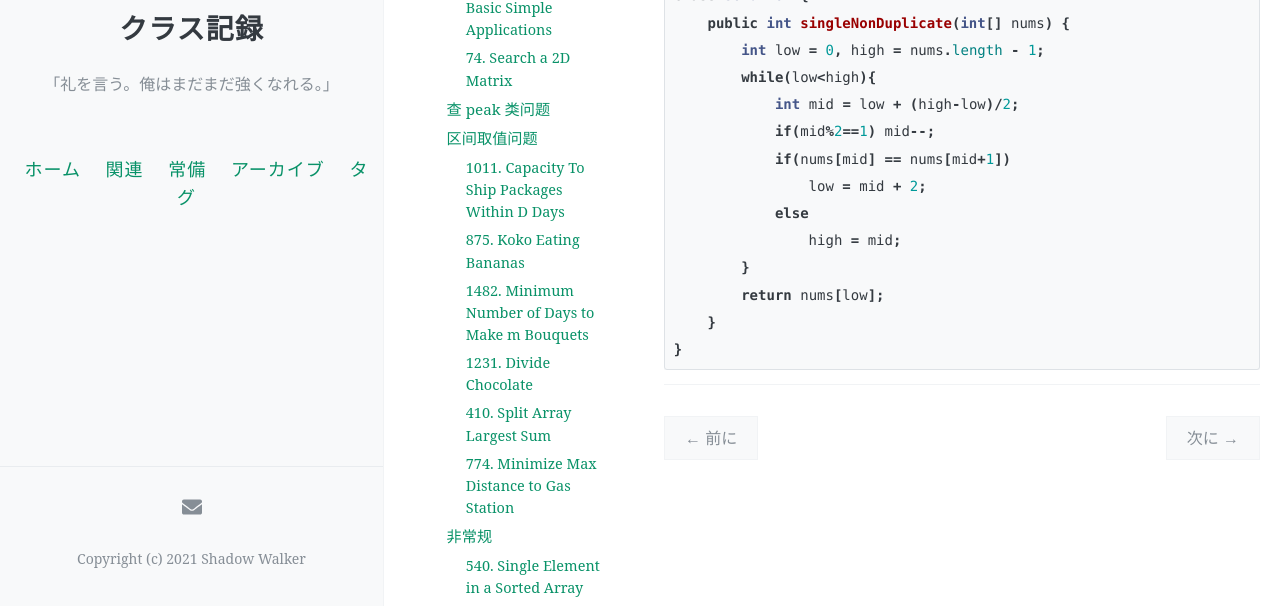
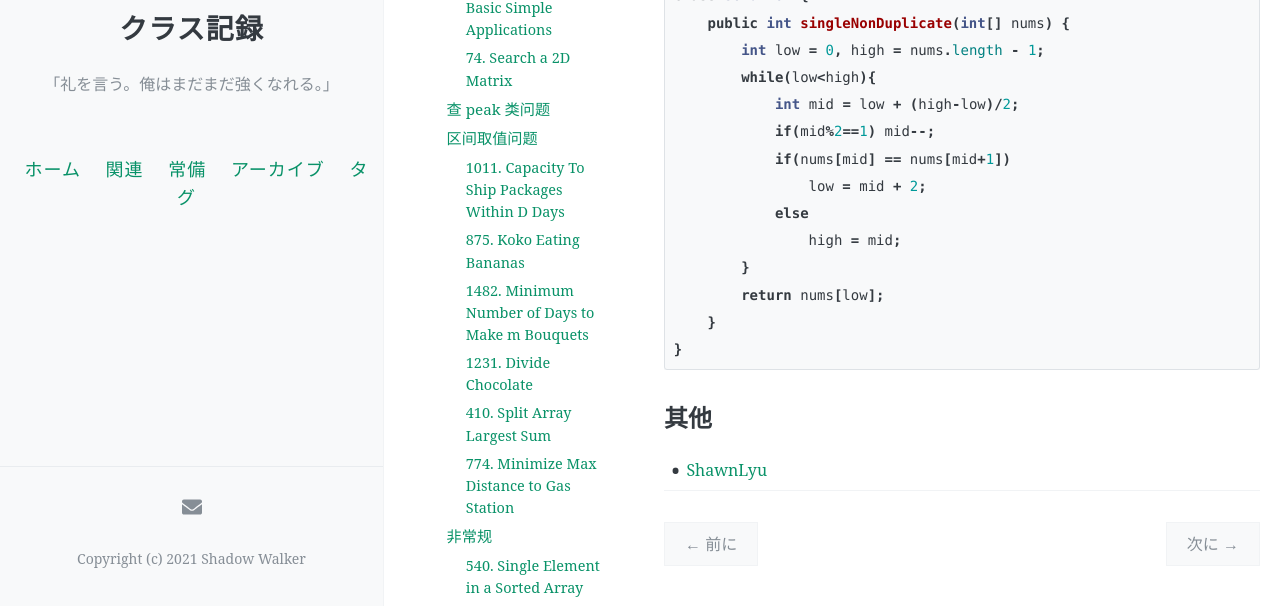
Before and after one commit to yxp99/Class_Ashley, a Jekyll site: the page built from _posts/2022-03-16-BinarySearch.md, in a window 1280 px wide and 900 px high, scrolled down 11148 px, cut to the strip 294-900 px from the top of the window. Built offline with Jekyll 4.4.1, drawn with Linux system fonts in a browser that asks for light colours; comment, search, counter and statistics services are not loaded.

Commit message:
Update 2022-03-16-BinarySearch.md

````diff
--- a/_posts/2022-03-16-BinarySearch.md
+++ b/_posts/2022-03-16-BinarySearch.md
@@ -455,3 +455,8 @@ class Solution {
     }
 }
 ```
+
+
+## 其他
+
+- [ShawnLyu](https://shawnlyu.com/algorithms/binary-search-find-upper-and-lower-bound/)
````
